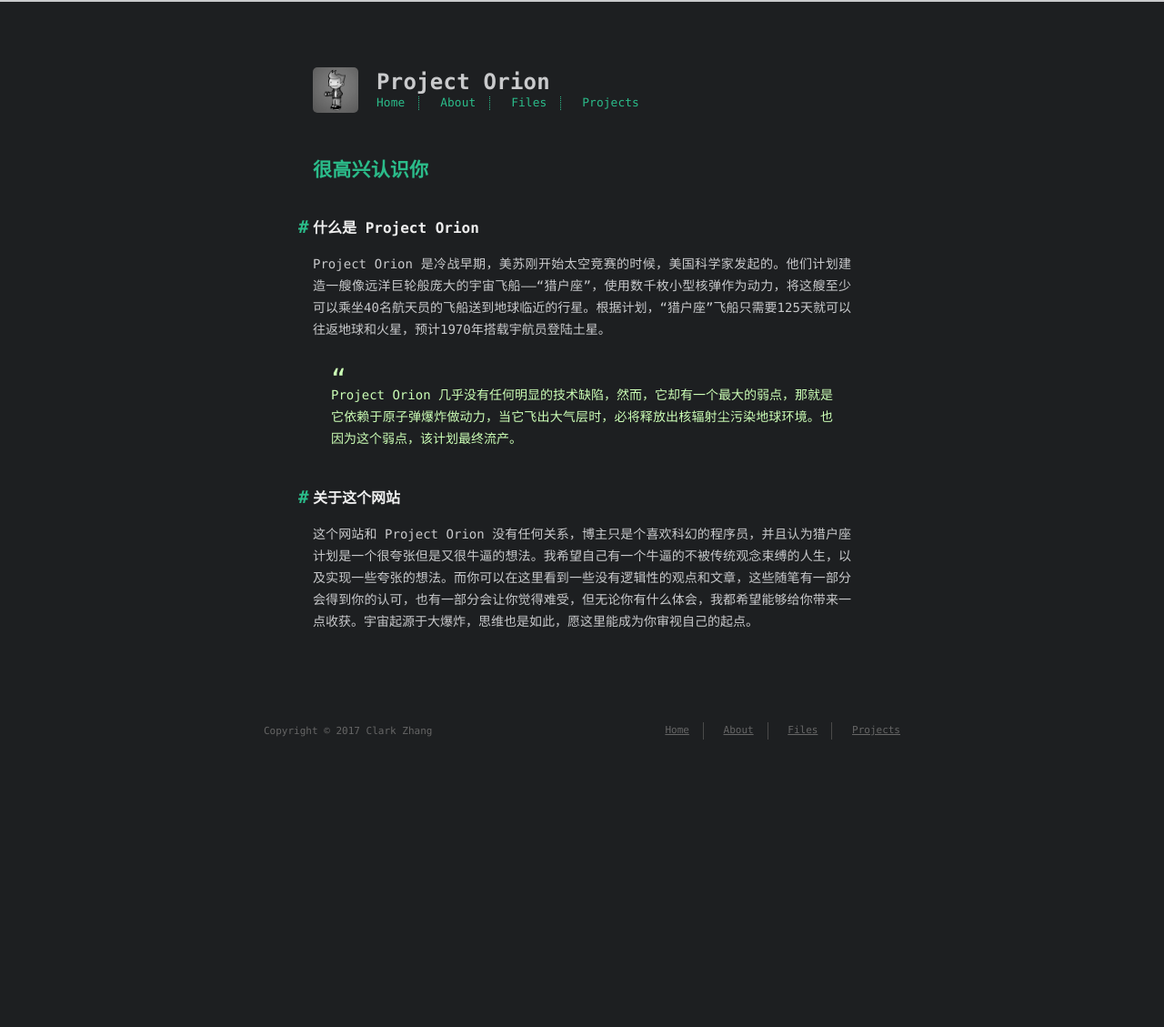
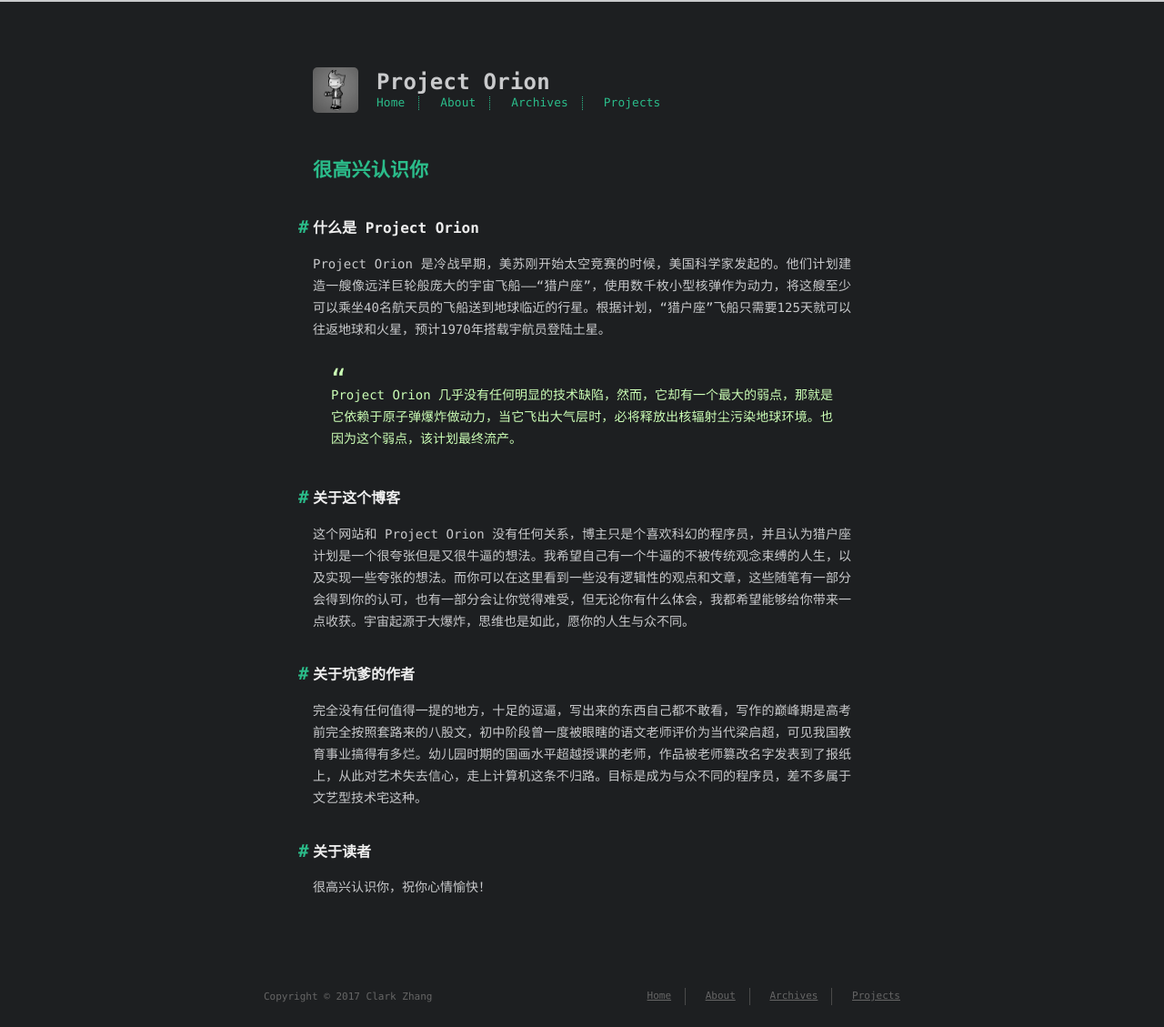
Before and after one commit to mensa23/mensa23.github.io, a plain HTML site: page about/index.html in a window 1280 px wide. Shown: the whole page at 91% size. Before the commit the page ends 850 px from the top, so only its background shows below. Drawn offline with Linux system fonts and the light colour scheme; a web font is replaced by a local one.

Commit message:
Site updated: 2017-03-21 00:19:10

```diff
--- a/about/index.html
+++ b/about/index.html
@@ -16,7 +16,7 @@ Project Orion 几">
 <meta property="og:description" content="很高兴认识你什么是 Project OrionProject Orion 是冷战早期，美苏刚开始太空竞赛的时候，美国科学家发起的。他们计划建造一艘像远洋巨轮般庞大的宇宙飞船——“猎户座”，使用数千枚小型核弹作为动力，将这艘至少可以乘坐40名航天员的飞船送到地球临近的行星。根据计划，“猎户座”飞船只需要125天就可以往返地球和火星，预计1970年搭载宇航员登陆土星。
 
 Project Orion 几">
-<meta property="og:updated_time" content="2017-02-19T10:55:11.000Z">
+<meta property="og:updated_time" content="2017-03-20T16:17:02.000Z">
 <meta name="twitter:card" content="summary">
 <meta name="twitter:title" content="关于">
 <meta name="twitter:description" content="很高兴认识你什么是 Project OrionProject Orion 是冷战早期，美苏刚开始太空竞赛的时候，美国科学家发起的。他们计划建造一艘像远洋巨轮般庞大的宇宙飞船——“猎户座”，使用数千枚小型核弹作为动力，将这艘至少可以乘坐40名航天员的飞船送到地球临近的行星。根据计划，“猎户座”飞船只需要125天就可以往返地球和火星，预计1970年搭载宇航员登陆土星。
@@ -79,7 +79,7 @@ Project Orion 几">
 
         <li><a href="/about/">About</a></li>
 
-        <li><a href="/archives/">Files</a></li>
+        <li><a href="/archives/">Archives</a></li>
 
         <li><a href="http://github.com/mensa23">Projects</a></li>
 
@@ -96,7 +96,9 @@ Project Orion 几">
 <blockquote>
 <p>Project Orion 几乎没有任何明显的技术缺陷，然而，它却有一个最大的弱点，那就是它依赖于原子弹爆炸做动力，当它飞出大气层时，必将释放出核辐射尘污染地球环境。也因为这个弱点，该计划最终流产。</p>
 </blockquote>
-<h2 id="关于这个网站"><a href="#关于这个网站" class="headerlink" title="关于这个网站"></a>关于这个网站</h2><p>这个网站和 Project Orion 没有任何关系，博主只是个喜欢科幻的程序员，并且认为猎户座计划是一个很夸张但是又很牛逼的想法。我希望自己有一个牛逼的不被传统观念束缚的人生，以及实现一些夸张的想法。而你可以在这里看到一些没有逻辑性的观点和文章，这些随笔有一部分会得到你的认可，也有一部分会让你觉得难受，但无论你有什么体会，我都希望能够给你带来一点收获。宇宙起源于大爆炸，思维也是如此，愿这里能成为你审视自己的起点。</p>
+<h2 id="关于这个博客"><a href="#关于这个博客" class="headerlink" title="关于这个博客"></a>关于这个博客</h2><p>这个网站和 Project Orion 没有任何关系，博主只是个喜欢科幻的程序员，并且认为猎户座计划是一个很夸张但是又很牛逼的想法。我希望自己有一个牛逼的不被传统观念束缚的人生，以及实现一些夸张的想法。而你可以在这里看到一些没有逻辑性的观点和文章，这些随笔有一部分会得到你的认可，也有一部分会让你觉得难受，但无论你有什么体会，我都希望能够给你带来一点收获。宇宙起源于大爆炸，思维也是如此，愿你的人生与众不同。</p>
+<h2 id="关于坑爹的作者"><a href="#关于坑爹的作者" class="headerlink" title="关于坑爹的作者"></a>关于坑爹的作者</h2><p>完全没有任何值得一提的地方，十足的逗逼，写出来的东西自己都不敢看，写作的巅峰期是高考前完全按照套路来的八股文，初中阶段曾一度被眼瞎的语文老师评价为当代梁启超，可见我国教育事业搞得有多烂。幼儿园时期的国画水平超越授课的老师，作品被老师篡改名字发表到了报纸上，从此对艺术失去信心，走上计算机这条不归路。目标是成为与众不同的程序员，差不多属于文艺型技术宅这种。</p>
+<h2 id="关于读者"><a href="#关于读者" class="headerlink" title="关于读者"></a>关于读者</h2><p>很高兴认识你，祝你心情愉快！</p>
 
   </div>
 </article>
@@ -115,7 +117,7 @@ Project Orion 几">
 
           <li><a href="/about/">About</a></li>
 
-          <li><a href="/archives/">Files</a></li>
+          <li><a href="/archives/">Archives</a></li>
 
           <li><a href="http://github.com/mensa23">Projects</a></li>
 
```
Also changed, not shown: archives/2015/03/index.html (+2 -2 lines), archives/2015/index.html (+2 -2 lines), archives/2016/10/index.html (+2 -2 lines), archives/2016/index.html (+2 -2 lines), archives/2017/01/index.html (+2 -2 lines), archives/2017/02/index.html (+2 -2 lines), archives/2017/03/index.html (+2 -2 lines), archives/2017/index.html (+2 -2 lines), archives/index.html (+2 -2 lines), blog/2015_1_1/index.html (+3 -3 lines), blog/2015_2_1/index.html (+3 -3 lines), blog/book_of_years/index.html (+3 -3 lines), blog/happy-pi-day-2017/index.html (+3 -3 lines), blog/happy_cny_2017/index.html (+3 -3 lines), 4 more files.
